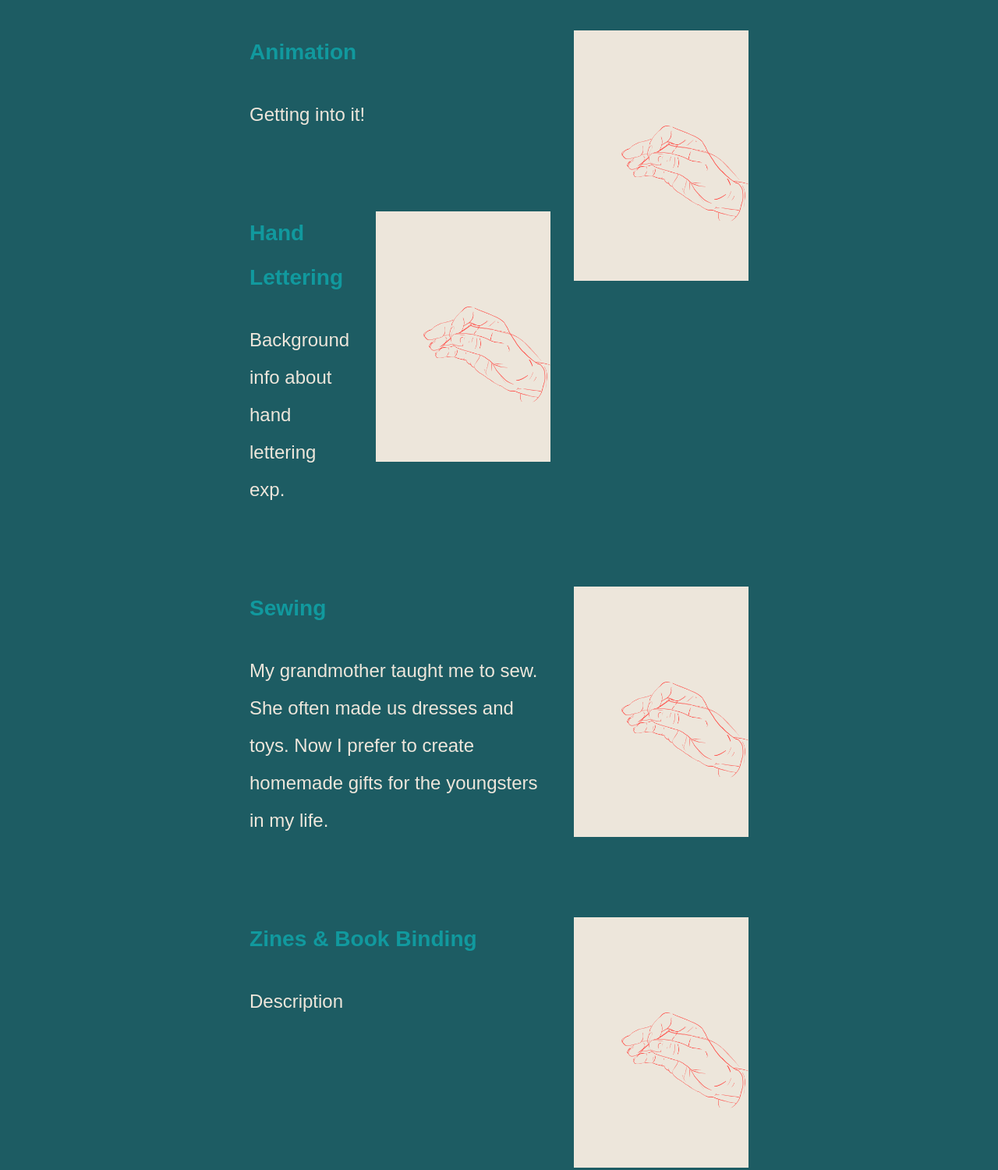
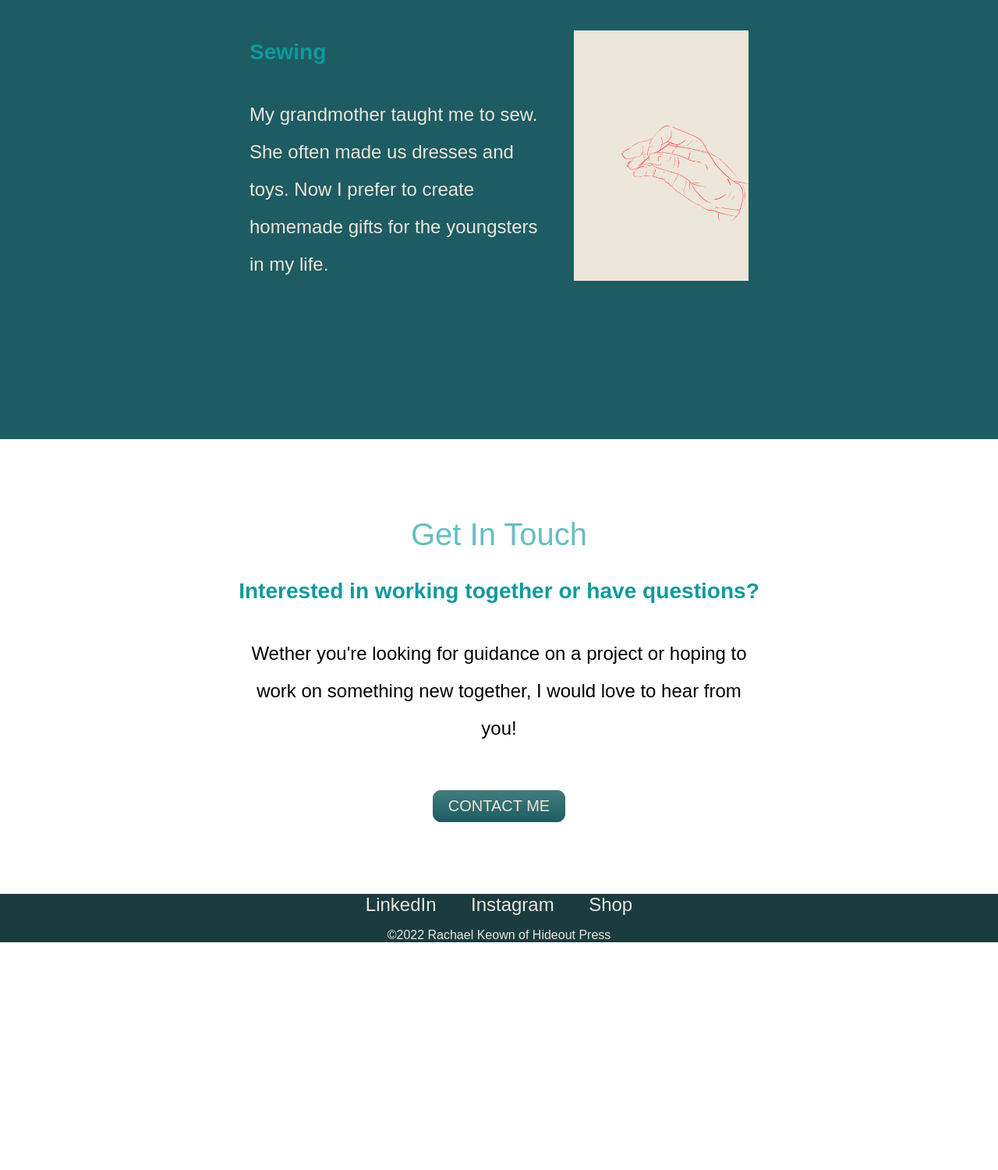
Before and after one commit to rekeown/Portfolio, a plain HTML site: page index.html in a window 1280 px wide. Shown: the part 2220-3720 px from the top of the page at 78% size. After the commit the page ends 3444 px from the top, so only its background shows below. Drawn offline with Linux system fonts and the light colour scheme; a web font is replaced by a local one.

Commit message:
Update index.html

```diff
--- a/index.html
+++ b/index.html
@@ -44,23 +44,8 @@
       </div>
       <div class="skill-row">
         <img class="sewingicon" src="images/SewingIcon.png" alt="sewing-icon">
-        <h3>Animation</h3>
-        <p>Getting into it!</p>
-      </div>
-      <div class="skill-row">
-        <img class="sewingicon" src="images/SewingIcon.png" alt="sewing-icon">
-        <h3>Hand Lettering</h3>
-        <p>Background info about hand lettering exp.</p>
-      </div>
-      <div class="skill-row">
-        <img class="sewingicon" src="images/SewingIcon.png" alt="sewing-icon">
         <h3>Sewing</h3>
         <p>My grandmother taught me to sew. She often made us dresses and toys. Now I prefer to create homemade gifts for the youngsters in my life.</p>
-      </div>
-      <div class="skill-row">
-        <img class="sewingicon" src="images/SewingIcon.png" alt="sewing-icon">
-        <h3>Zines & Book Binding</h3>
-        <p>Description</p>
       </div>
     </div>
 
```
